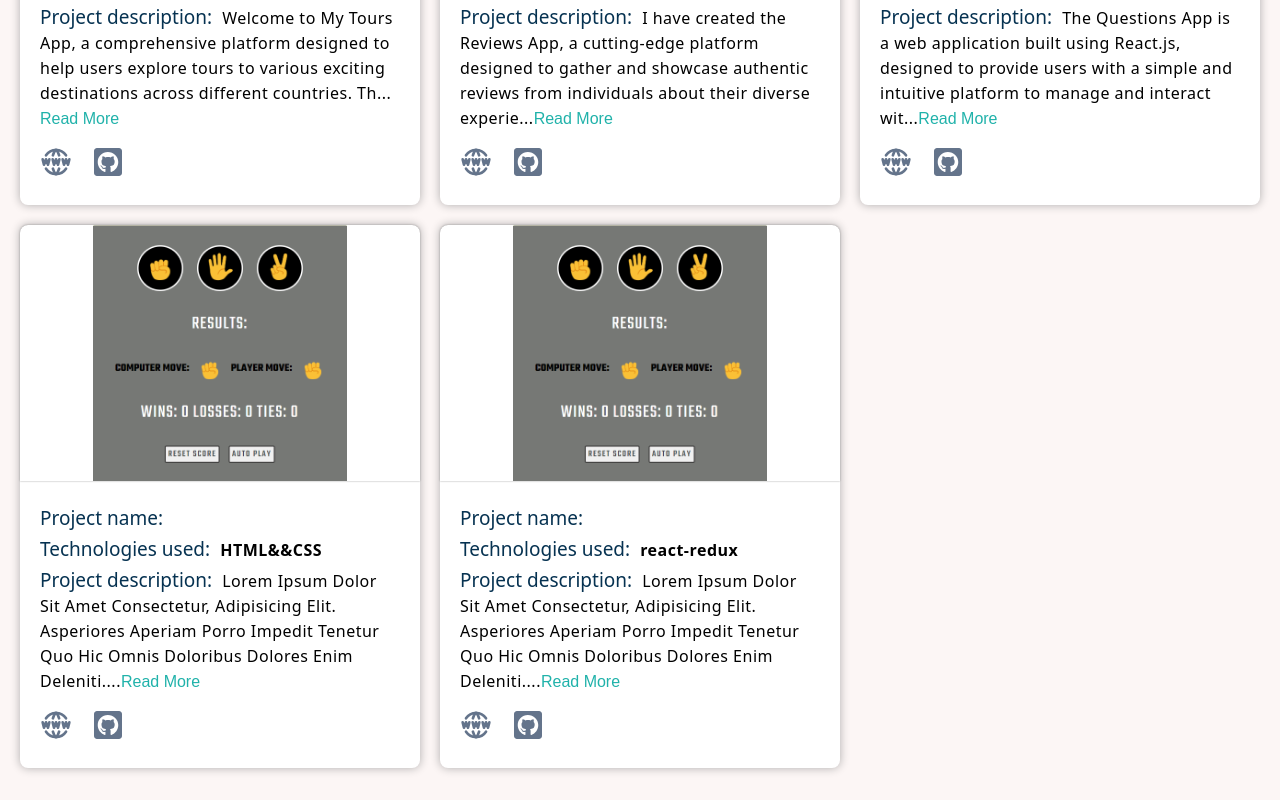
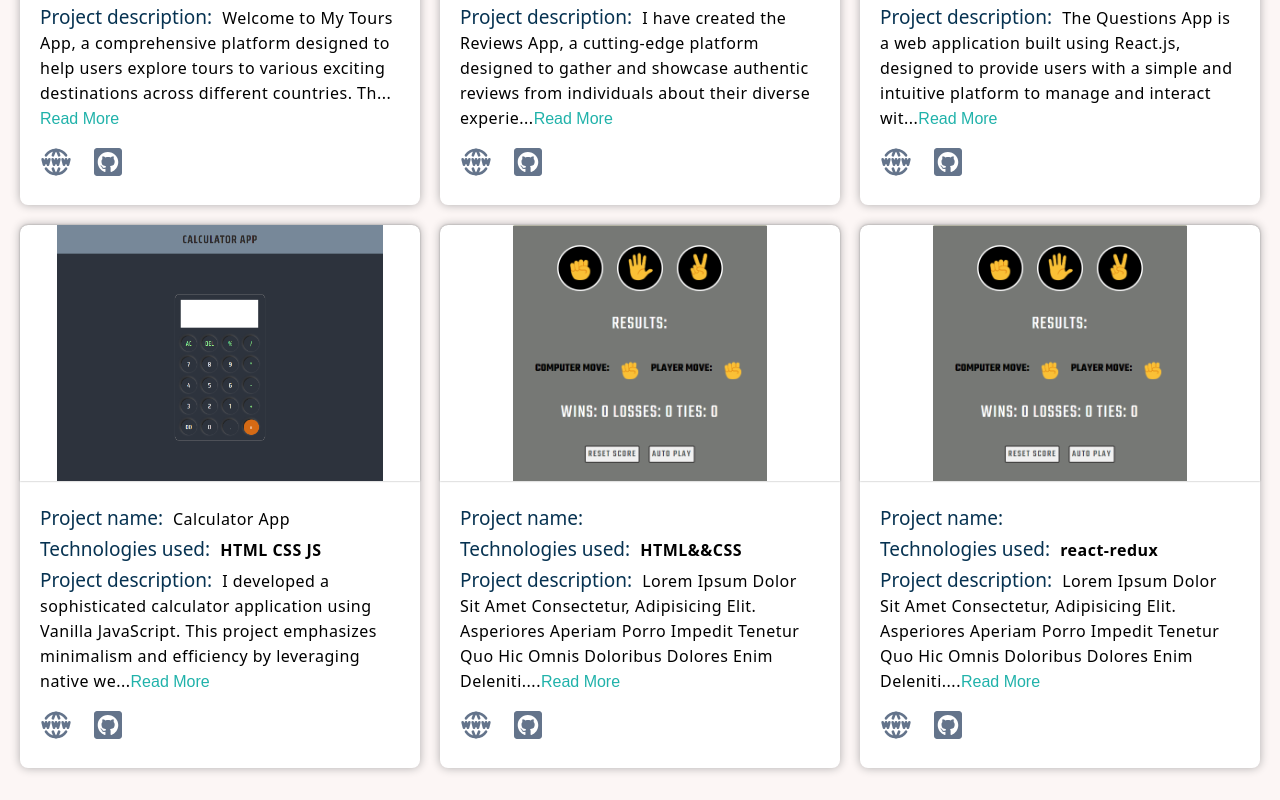
Before and after one commit to Keerti-kumar-shakya/host-small-project-setup, a React (Vite) app: page / in a window 1280 px wide. Shown: the part 1388-2188 px from the top of the page. Built offline with nearby package versions, Linux system fonts and the light colour scheme; a web font is replaced by a local one.

Commit message:
uploaded calculator app through vanilla js

```diff
--- a/src/projectsData.js
+++ b/src/projectsData.js
@@ -5,6 +5,7 @@ import sImg_3 from './projects-images/03-todo-list-app.png';
 import sImg_4 from './projects-images/04-react-tour-app.png';
 import sImg_5 from './projects-images/05-reviews-app.png';
 import sImg_6 from './projects-images/06-question-img.png';
+import sImg_7 from './projects-images/07-calculator-app.png';
 //import sImg_3 from './projects-images'
 
 import { nanoid } from 'nanoid';
@@ -93,6 +94,7 @@ export const smallProjectData = [
     projectName: 'reviews app'
 
   },
+      // 6-project
   {
     id: nanoid(),
     category: 'reactJs',
@@ -106,6 +108,19 @@ export const smallProjectData = [
     projectName: 'Questions App'
 
   },
+    // 7-project
+    {
+      id: nanoid(),
+      category: 'vanilla-Js',
+      img: sImg_7,
+      techUsed: 'HTML CSS JS',
+      desc: `I developed a sophisticated calculator application using Vanilla JavaScript. This project emphasizes minimalism and efficiency by leveraging native web technologies without relying on external libraries or frameworks. The calculator's functionality includes basic arithmetic operations and memory features. Additionally, it utilizes localStorage for persistent data management, allowing users to store and retrieve their calculation history seamlessly across sessions.`,
+      url: 'https://03-javascript-calculator-app-project.netlify.app/',
+      github: 'https://github.com/Keerti-kumar-shakya/small-javascript-projects/tree/main/03%20-%20calculator%20app',
+      projectName: 'calculator app'
+
+    },
+
     {
       id: nanoid(),
       category: 'HTML&&CSS',
```
Also changed, not shown: src/projects-images/07-calculator-app.png (added).
